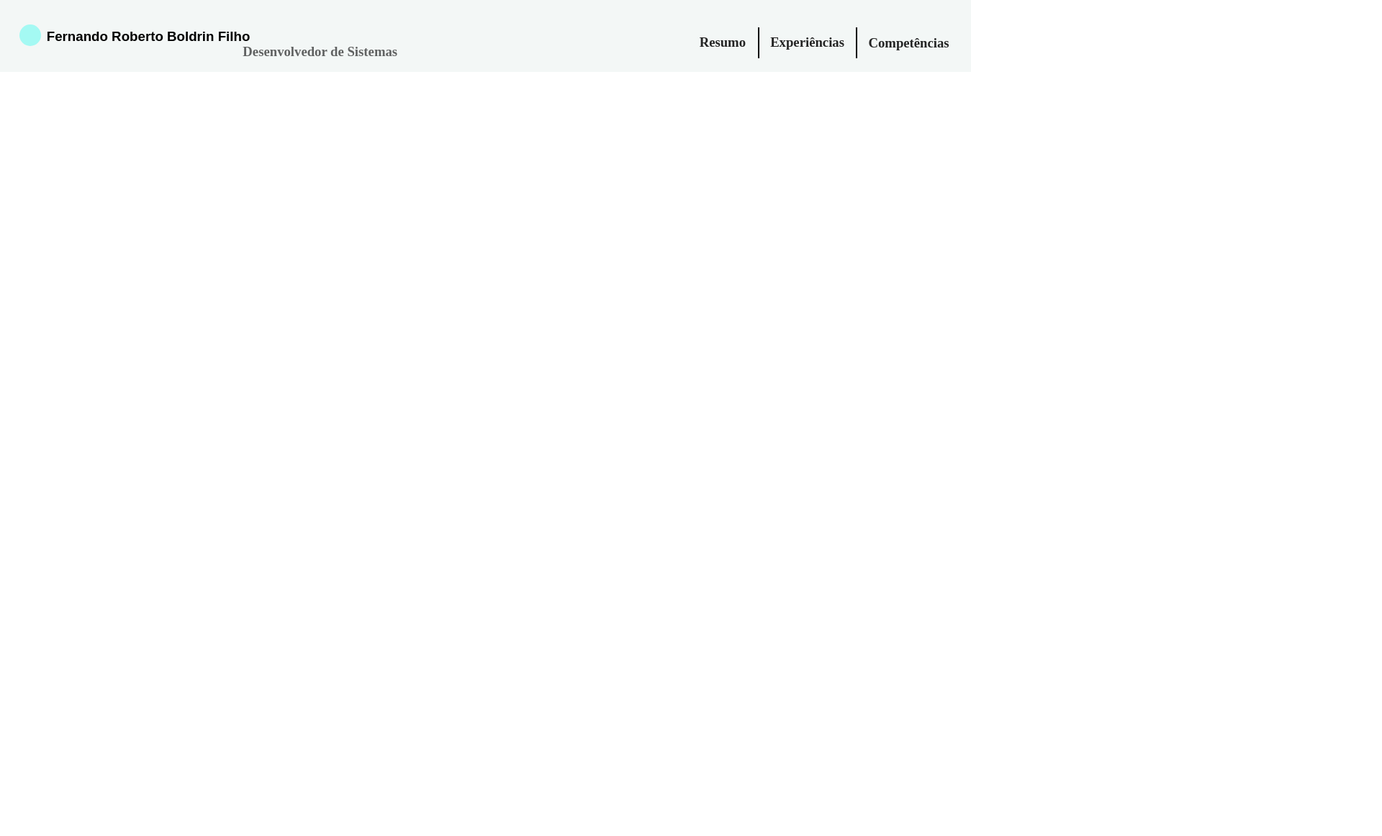
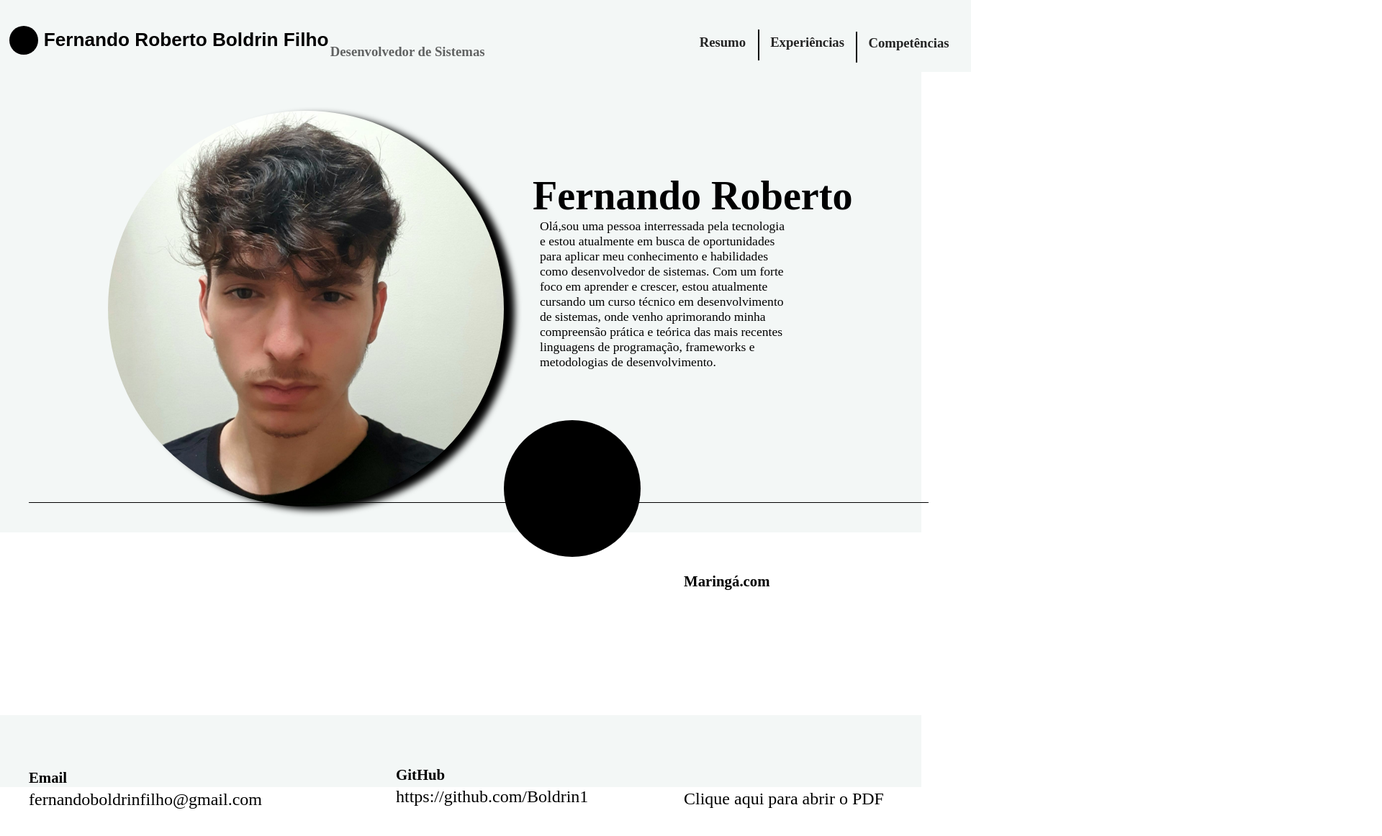
Before and after one commit to Boldrin1/Avalia-o-PA, a plain HTML site: page Inicial/inicio.html in a window 1280 px wide. Shown: the top 1162 px of the page at 72% size, 1920 px wide, since content can reach past the window. After the commit the page ends 1125 px from the top, so only its background shows below. Drawn offline with Linux system fonts and the light colour scheme.

Commit message:
14/04/2024 - 20:34

```diff
--- a/Inicial/inicio.css
+++ b/Inicial/inicio.css
@@ -8,13 +8,13 @@
 
 }
 .bola{
-    background-color: #a4f9f3;
+    background-color: #000000;
     border-radius: 50%;
-    width: 30px;
-    height: 30px;
+    width: 40px;
+    height: 40px;
     position: relative;
-    top: -7%;
-    left: 2%;
+    top: -5%;
+    left: 1%;
 }
 .menu{
     background-color: rgb(243, 247, 246);
@@ -26,10 +26,10 @@
     position: relative;
     top:40%;
     left: 4.5%;
-    margin-left: 4px;
     font-family: sans-serif;
-    width: 285px;
+    width: 400px;
     height: 1px;
+    font-size: 1.4em;
 }
 
 .resumo{
@@ -46,12 +46,12 @@
   width: 0.2%;
   height: 43%;
   background-color: black;
-  top: -33%;
+  top: -40%;
   left: 78%;
 }
 
 html{
-    padding-bottom: 1000px;
+    padding-bottom: 00px;
 }
 
 .experiencias{
@@ -68,7 +68,7 @@ html{
   width: 0.19%;
   height: 43%;
   background-color: black;
-  top: -76%;
+  top: -80%;
   left: 88.1%;
 }
 
@@ -83,7 +83,7 @@ html{
 
 .eu{
   position:relative;
-  left:25%;
+  left:34%;
   top:30%;
   width: 215px;
   height: 10px;
@@ -93,10 +93,121 @@ html{
 
 .Foto-Minha{
   position:relative;
-  background-color: "./";
+  background-image: url('./foto.jpg');
+  background-size:cover;
   width: 550px;
   height: 550px;
   border-radius:50%;
+  top:-100px;
+  left:150px;
+  filter: drop-shadow(15px 5px 5px black);
+}
+
+.nome2{
+  position:relative;
+  width: 445px;
+  height: 1;
+  font-size: 3em;
   top:150px;
-  left:300px;
+  left: 740px;
 }
+
+.texto-sobre-mim{
+  position:relative;
+  width: 350px;
+  height:100px;
+  top:150px;
+  left:750px;
+  font-size: 1.1em;
+}
+
+.corpo{
+  height: 650px;
+  width: 100%;
+  background-color: rgb(243, 247, 246);
+  position: relative;
+  top:-10px;
+}
+
+.rodape{
+  background-color: rgb(243, 247, 246);
+  height: 100px;
+  top:-1000px;
+}
+
+.email{
+  position:relative;
+  font-size:1.3em;
+  top:75px;
+  left:40px;
+  width:100px;
+}
+
+.email2{
+  position: relative;
+  font-size: 1.5em;
+  left:40px;
+  top:80px;
+  width: 100px;
+}
+
+.linha{
+  position:relative;
+  width: 1250px;
+  height: 1px;
+  background-color: black;
+  top:-400px;
+  left:40px;
+}
+
+.github{
+  position:relative;
+  font-size:1.3em;
+  left:550px;
+  top:20px;
+  width: 100px;
+}
+
+.github2{
+  position:relative;
+  left:550px;
+  font-size:1.5em;
+  top:25px;
+  width: 100px;
+}
+
+.maringa{
+  position:relative;
+  font-size:1.3em;
+  left:950px;
+  height: 1px;
+  width: 100px;
+  top:-300px;
+}
+
+.maringa2{
+  position:relative;
+  left:950px;
+  font-size:1.5em;
+  height: 1px;
+  width: 278px;
+}
+
+.linha2{
+  position:relative;
+  width: 1250px;
+  height: 1px;
+  background-color: black;
+  top:-880px;
+  left:40px;
+}
+
+.bola-resumo{
+  position:relative;
+  width: 190px;
+  height: 190px;
+  border-radius: 50%;
+  background-color: black;
+  top:-220px;
+  left:700px;
+}
--- a/Inicial/inicio.html
+++ b/Inicial/inicio.html
@@ -23,14 +23,42 @@
 
 
      <!--CLASSES DE OBJETOS-->
-      <section></section>
       <section class="bola" id="bola"></section>
       <section class="bara1"></section>
       <section class="bara2"></section>
     </section>
 
+    <section class="corpo">
+     <!--CLASSES COM TEXTOS-->
 
-    <section class="Foto-Minha"></section>
+     <section class="nome2"><h1>Fernando Roberto</h1></section>
 
+     <section class="texto-sobre-mim"><p>Olá,sou uma pessoa interressada pela tecnologia e estou atualmente em busca de oportunidades para aplicar meu conhecimento e habilidades como desenvolvedor de sistemas. Com um forte foco em aprender e crescer, estou atualmente cursando um curso técnico em desenvolvimento de sistemas, onde venho aprimorando minha compreensão prática e teórica das mais recentes linguagens de programação, frameworks e metodologias de desenvolvimento.</p></section>
+
+     <!--CLASSES DE OBJETOS-->
+
+     <section class=""></section>
+     <section class="Foto-Minha"></section>
+     <section class="bola-resumo"></setion>
+     <section class="linha2"></section>
+     </section>
+
+    <section class="rodape">
+      <!--CLASSES COM LINKES-->
+
+      <section class="email"><h1>Email</h1></section>
+      <section class="email2"><p>fernandoboldrinfilho@gmail.com</p></section>
+
+      <section class="github"><h1>GitHub</h1></section>
+      <section class="github2"><p>https://github.com/Boldrin1</p></section>
+
+      <section class="maringa"><h1>Maringá.com</h1></section>
+      <section class="maringa2"><p>Clique aqui para abrir o PDF</p></section>
+
+
+      <!--CLASSES DE OBJETOS-->
+
+      <section class="linha"></section>
+    </section>
 </body>
 </html>
--- a/Inicial/inicio.js
+++ b/Inicial/inicio.js
@@ -0,0 +1,3 @@
+document.getElementsByClassName("maringa2")[0].addEventListener("click", function() {
+    window.open("./MeuCuriculo.pdf", "_blank");
+})
```
Also changed, not shown: Inicial/foto.jpg (added), 1 other file.
